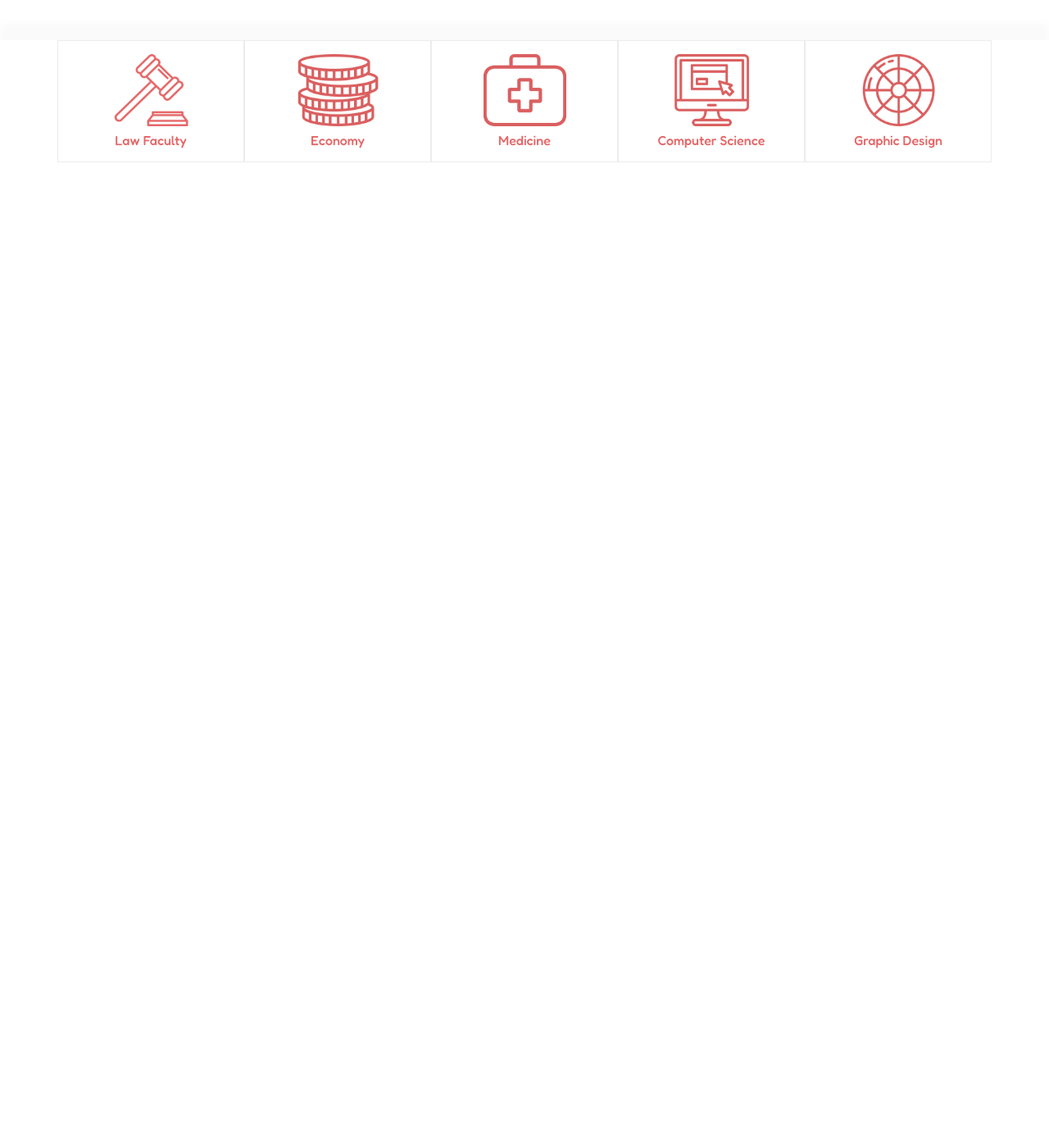
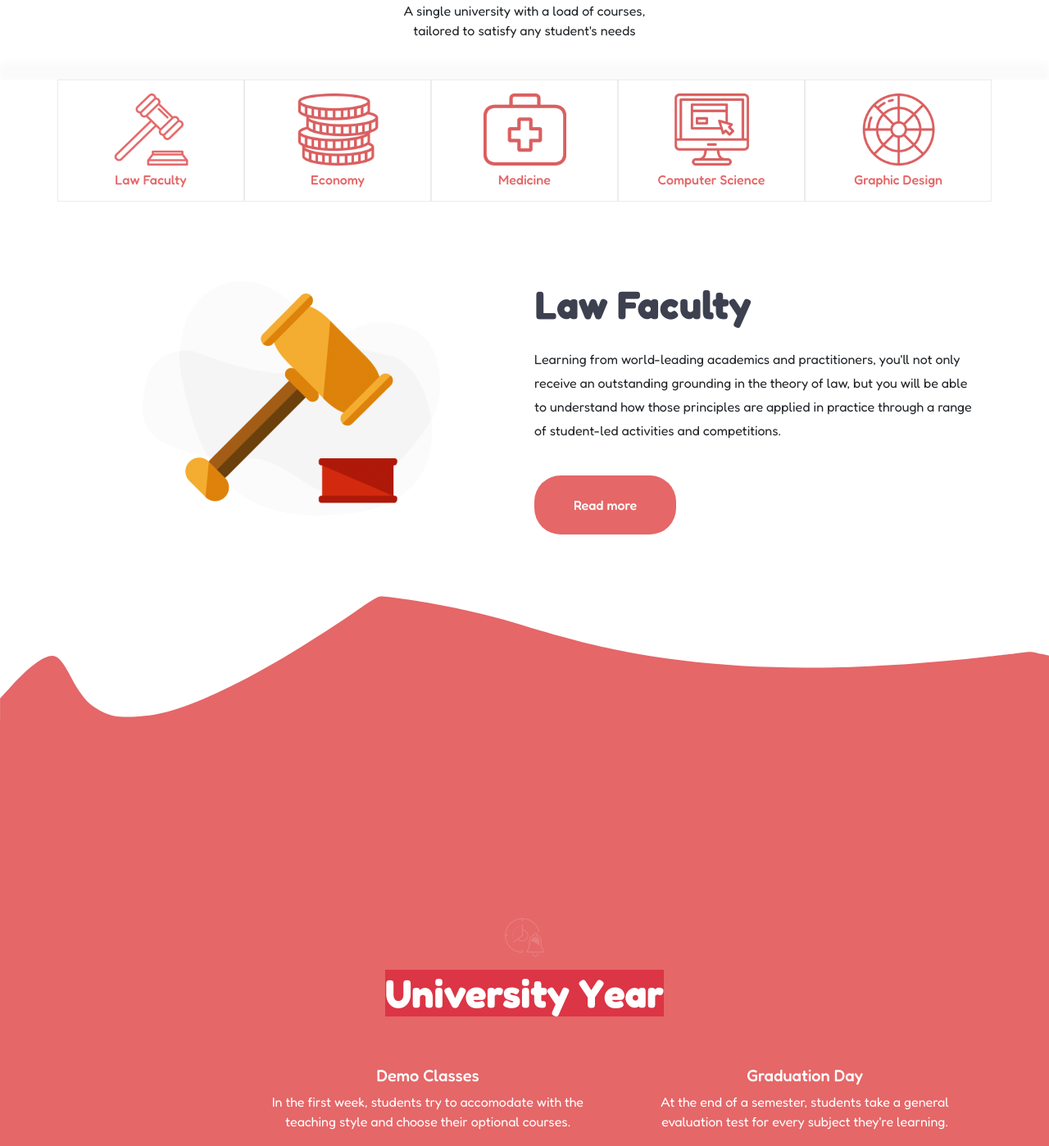
Before and after one commit to Francesco-Munafo/proj-html-vuejs, a Vue app: page / in a window 1280 px wide. Shown: the part 1348-2746 px from the top of the page at 82% size. Before the commit the page ends 1547 px from the top, so only its background shows below. Built offline with nearby package versions, Linux system fonts and the light colour scheme.

Commit message:
Add events section

```diff
--- a/src/App.vue
+++ b/src/App.vue
@@ -72,7 +72,7 @@
                             <a class="nav-link txt_white" href="#">Purchase</a>
                         </li>
                     </ul>
-                    <button class="rounded-5 border-0 p-2 px-3 ms-4">VIEW CONCTACTS</button>
+                    <button class="rounded-5 border-0 p-2 px-3 ms-4">VIEW CONTACTS</button>
                 </div>
             </div>
         </nav>
@@ -80,15 +80,18 @@
     </header>
 
     <main>
-        <section id="jumbotron" class="d-flex justify-content-center text-center pt-5">
+        <section id="jumbotron">
+            <div class="background_overlay d-flex justify-content-center text-center pt-5">
                 <div class="col-4">
                     <h1 class="fw-bold ls_1">Key to your success</h1>
                     <p class=" fs-5">EduPrime is the most versatile WordPress theme for educational purposes, showcasing
                         universities, courses, secondary schools etc.</p>
                     <div class="d-flex my-5 justify-content-center">
-                    <button class="bg_warning txt_white fw-medium rounded-5 border-0 p-4 px-5 ms-4">Search courses</button>
+                        <button class="bg_warning txt_white fw-medium rounded-5 border-0 p-4 px-5 ms-4">Search
+                            courses</button>
                         <button class="bg_light txt_danger fw-medium rounded-5 border-0 p-4 px-5 ms-4">Apply for
                             university</button>
+                    </div>
                 </div>
             </div>
         </section>
@@ -117,7 +120,7 @@
             </div>
         </section>
 
-        <section id="faculties">
+        <section id="faculties" class="py-5">
             <div class="row m-0 justify-content-center">
                 <div class="col text-center p-0">
                     <h2 class="txt_main fw-bold">Faculties available at EduPrime</h2>
@@ -153,6 +156,59 @@
                     </div>
                 </div>
             </div>
+            <div class="container faculty">
+                <div class="row row-cols-2 justify-content-center">
+                    <div class="col text-center">
+                        <img src="./assets/img/Gavel-Illustration-e1556884768193.png" alt="">
+                    </div>
+                    <div class="col">
+                        <h2 class="txt_main fw-bold mb-4">Law Faculty</h2>
+                        <p>Learning from world-leading academics and practitioners, you'll not only receive an outstanding
+                            grounding in the theory of law, but you will be able to understand how those principles are
+                            applied in practice through a range of student-led activities and competitions.</p>
+                        <button class="bg_danger txt_white fw-medium rounded-5 border-0 mt-4 p-4 px-5">Read more</button>
+                    </div>
+                </div>
+            </div>
+        </section>
+
+        <section id="faculties_splitter"></section>
+
+        <section id="events">
+            <div class="row justify-content-center m-0 ">
+                <div class="col d-flex flex-column align-items-center">
+                    <img class="d-block pb-3" width="48px" src="./assets/img/Clock-and-Bell.png" alt="">
+                    <h2 class="fw-bold txt_white bg-danger d-inline-block m-auto">University Year</h2>
+
+                    <div class="timeline">
+
+                        <div class="orientation description">
+                            <h5>Orientation</h5>
+                           <p>First day of the university year, all students gather for the opening ceremony and then network with others.</p>
+                        </div>
+
+                        <div class="demo description">
+                           <h5>Demo Classes</h5>
+                           <p>In the first week, students try to accomodate with the teaching style and choose their optional courses.</p>
+                        </div>
+
+                        <div class="evaluation description">
+                           <h5>Evaluation</h5>
+                           <p>At the end of a semester, students take a general evaluation test for every subject they're learning.</p>
+                        </div>
+
+                        <div class="graduation description">
+                           <h5>Graduation Day</h5>
+                           <p>At the end of a semester, students take a general evaluation test for every subject they're learning.</p>
+                        </div>
+
+
+                        <img src="./assets/img/Timeline-Item.png" alt="">
+                    </div>
+
+                </div>
+            </div>
+
         </section>
 
     </main>
--- a/src/assets/scss/app.scss
+++ b/src/assets/scss/app.scss
@@ -25,6 +25,10 @@ body {
     background-color: $ep-bg-white;
 }
 
+.bg_danger{
+    background-color: $ep-bg-danger;
+}
+
 /*#endregion BACKGROUND UTILITIES */
 
 
@@ -49,9 +53,22 @@ body {
 
 /*#endregion TEXT UTILITIES */
 
+/*#region SECTION DIVIDERS */
+#section_splitter {
+    background-image: url('../img/Wave-1.png');
+    width: 100%;
+    height: 150px;
+    margin-top: -8rem;
+}
 
+#faculties_splitter{
+    background-image: url('../svg/svg-0.svg');
+    width: 100%;
+    height: 180px;
 
+}
 
+/*#endregion SECTION DIVIDERS */
 
 header {
     position: absolute;
@@ -75,8 +92,9 @@ h2 {
 
 
 #jumbotron {
-    background-image: url(../img/hero.png);
-    background-size: cover;
+
+    background: url(../img/theme_slider2_bg-1.jpg);
+
 
     .col-4 {
         padding-top: 117px;
@@ -91,12 +109,13 @@ h2 {
 
 }
 
-#section_splitter {
-    background-image: url('../img/Wave-1.png');
+.background_overlay{
+    background-color: $ep-bg-danger-transparent;
     width: 100%;
-    height: 150px;
-    margin-top: -8rem;
+    height: 100%;
 }
+
+
 
 #courses {
     background-image: url('../img/home-background.png');
@@ -127,3 +146,48 @@ h2 {
 
     }
 }
+
+.faculty{
+    margin-top: 6rem;
+
+    p{
+        line-height: 1.8rem;
+    }
+}
+
+#events{
+    background-color: $ep-bg-danger;
+    padding: 15rem 0;
+}
+
+.timeline{
+    margin-top: 10rem;
+    position: relative;
+}
+
+.description{
+    text-align: center;
+    width: 400px;
+    color: $ep-text-white;
+    position: absolute;
+}
+
+.orientation{
+    top: 200px;
+    left: 15px;
+}
+
+.demo{
+    top: -100px;
+    left: 240px;
+}
+
+.evaluation{
+    top: 200px;
+    left: 470px;
+}
+
+.graduation{
+    top: -100px;
+    left: 700px;
+}
```
Lines whose indentation alone changed are shown as unchanged.
